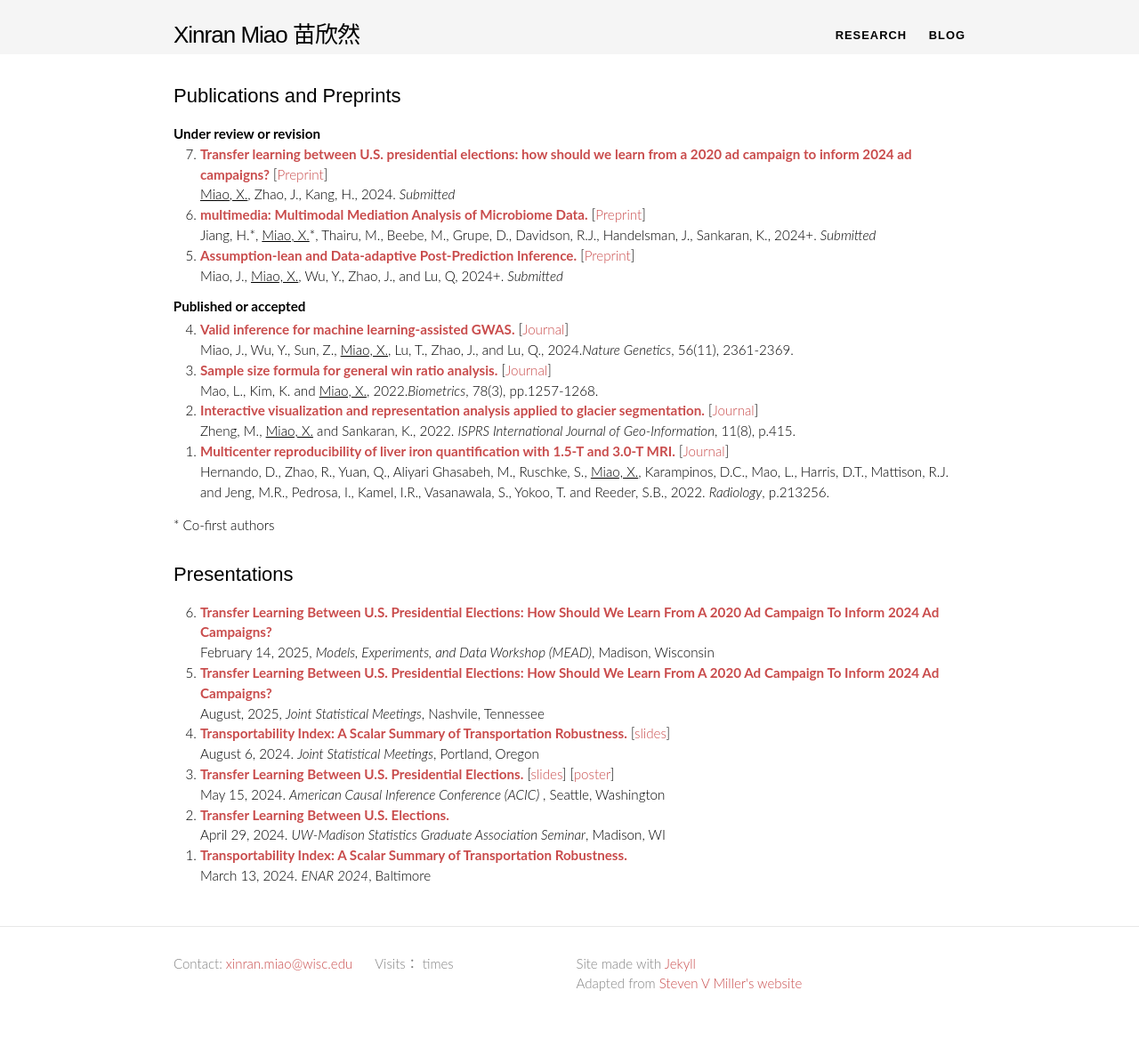
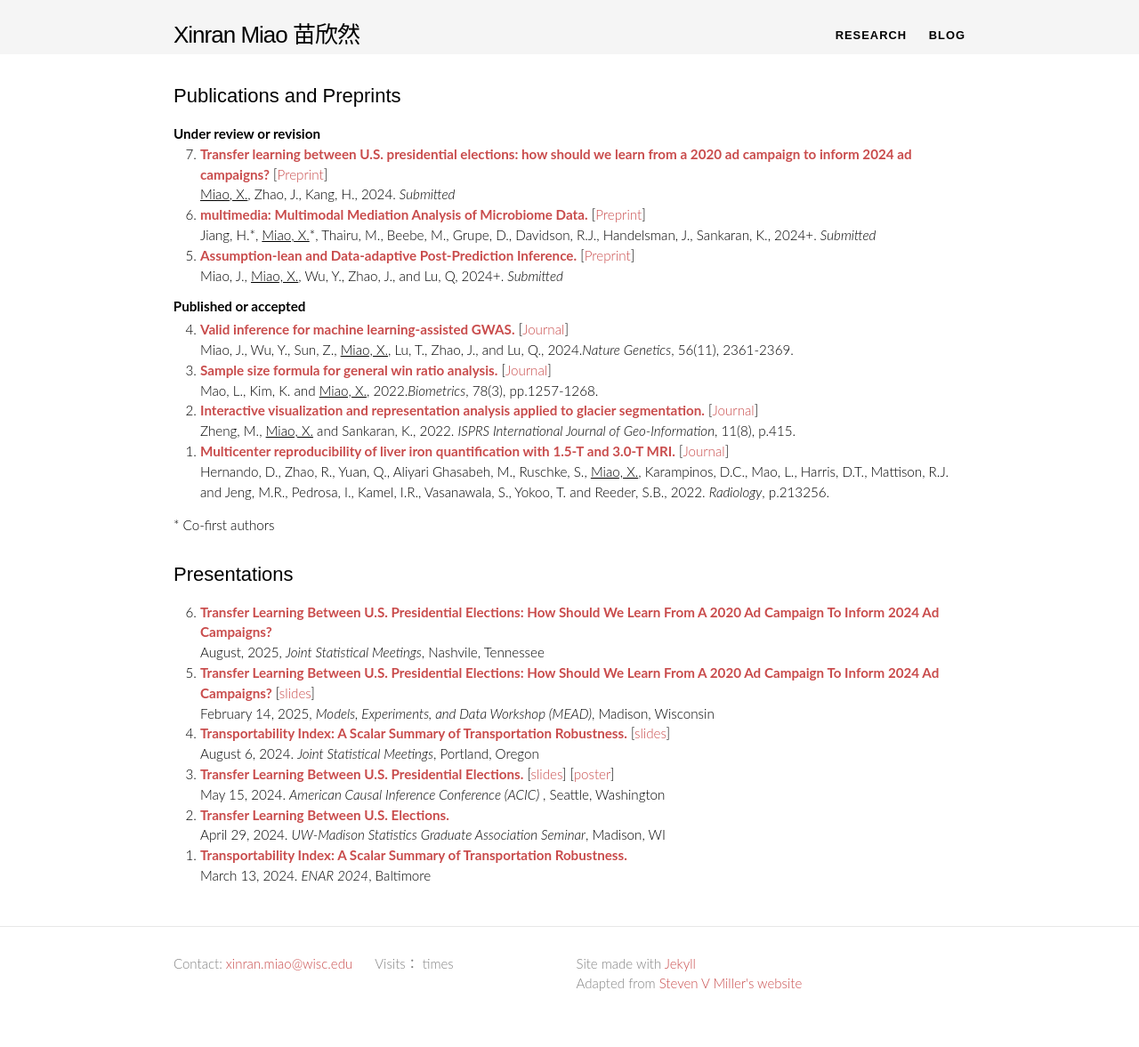
Before and after one commit to XinranMiao/XinranMiao.github.io, a Jekyll site: the page built from research.html, in a window 1280 px wide. Shown: the whole page at 89% size. Built offline with Jekyll 4.4.1, drawn with Linux system fonts in a browser that asks for light colours; nearby versions of some CDN libraries; some web fonts are replaced; comment, search, counter and statistics services are not loaded.

Commit message:
add slides

```diff
--- a/research.html
+++ b/research.html
@@ -42,11 +42,11 @@ layout: default
  <ol reversed>
 	<li>
 		<b><a href="https://www.arxiv.org/abs/2411.01100">Transfer Learning Between U.S. Presidential Elections: How Should We Learn From A 2020 Ad Campaign To Inform 2024 Ad Campaigns?</a></b><br>
-		February 14, 2025, <i>Models, Experiments, and Data Workshop (MEAD)</i>, Madison, Wisconsin
+		August, 2025, <i>Joint Statistical Meetings</i>, Nashvile, Tennessee
 	</li>
 	<li>
-		<b><a href="https://www.arxiv.org/abs/2411.01100">Transfer Learning Between U.S. Presidential Elections: How Should We Learn From A 2020 Ad Campaign To Inform 2024 Ad Campaigns?</a></b><br>
-		August, 2025, <i>Joint Statistical Meetings</i>, Nashvile, Tennessee
+		<b><a href="https://www.arxiv.org/abs/2411.01100">Transfer Learning Between U.S. Presidential Elections: How Should We Learn From A 2020 Ad Campaign To Inform 2024 Ad Campaigns?</a></b> [<a href="/docs/talks/transATE_20250214_MEAD.pdf">slides</a>]<br>
+		February 14, 2025, <i>Models, Experiments, and Data Workshop (MEAD)</i>, Madison, Wisconsin
 	</li>
 			 <li>
 				 <b><a href="/docs/talks/20240806_transindex_jsm_slides.pdf">Transportability Index: A Scalar Summary of Transportation Robustness.</a></b> [<a href="/docs/talks/20240806_transindex_jsm_slides.pdf">slides</a>]<br>
```
Also changed, not shown: 1 other file.
